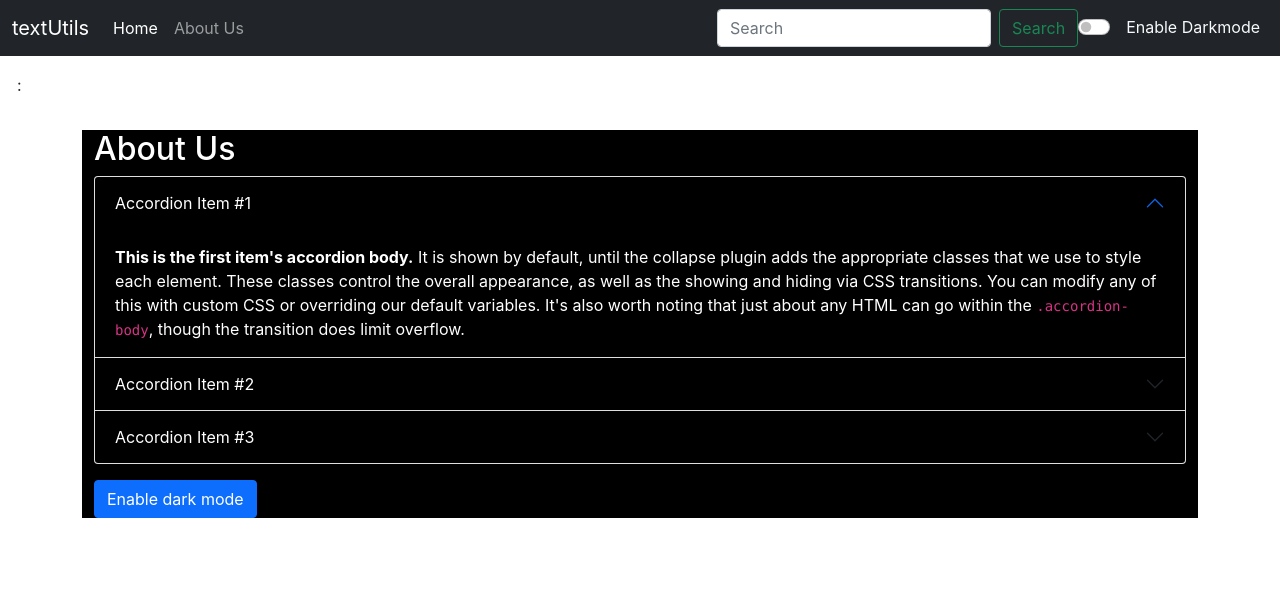
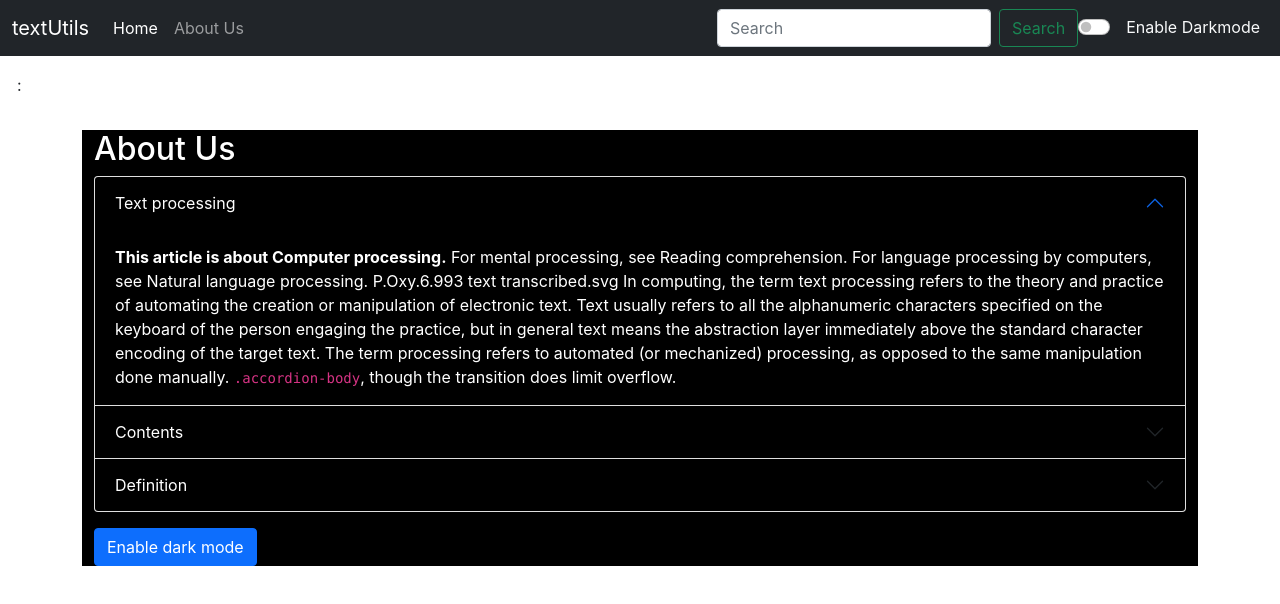
Before and after one commit to vinay007kumar/Library_Management_Project, a React (Vite) app in the folder reactjs/day1/day1/: page /about in a window 1280 px wide. Shown: the top 604 px of the page. Built offline with nearby package versions, Linux system fonts and the light colour scheme.

Commit message:
TextUtils App

```diff
--- a/reactjs/day1/day1/src/About.jsx
+++ b/reactjs/day1/day1/src/About.jsx
@@ -2,24 +2,24 @@ import React, { useState } from 'react'
 import { unstable_renderSubtreeIntoContainer } from 'react-dom/cjs/react-dom.development'
 
 export default function About() {
-    const[mystyle , setMystyle] = useState({
+    const [mystyle, setMystyle] = useState({
         color: 'white',
         backgroundColor: 'black'
 
     })
     const [Btntext, setbtntext] = useState('Enable dark mode')
-   const togglestyle=()=>{
-     if(mystyle.color ==='white') {
+    const togglestyle = () => {
+        if (mystyle.color === 'white') {
             setMystyle({
-              color:'black',
-             backgroundColor:'white'
+                color: 'black',
+                backgroundColor: 'white'
 
             })
             setbtntext("Enable light mode");
-    } else{
+        } else {
             setMystyle({
-               color:'white',
-               backgroundColor:'black'
+                color: 'white',
+                backgroundColor: 'black'
             })
             setbtntext("Enable light mode");
         }
@@ -33,36 +33,51 @@ export default function About() {
                 <div className="accordion-item">
                     <h2 className="accordion-header" id="headingOne">
                         <button className="accordion-button" style={mystyle} type="button" data-bs-toggle="collapse" data-bs-target="#collapseOne" aria-expanded="true" aria-controls="collapseOne" >
-                            Accordion Item #1
+                            Text processing
                         </button>
                     </h2>
                     <div id="collapseOne" className="accordion-collapse collapse show" aria-labelledby="headingOne" data-bs-parent="#accordionExample">
                         <div className="accordion-body" style={mystyle}>
-                            <strong>This is the first item's accordion body.</strong> It is shown by default, until the collapse plugin adds the appropriate classes that we use to style each element. These classes control the overall appearance, as well as the showing and hiding via CSS transitions. You can modify any of this with custom CSS or overriding our default variables. It's also worth noting that just about any HTML can go within the <code>.accordion-body</code>, though the transition does limit overflow.
+                            <strong> This article is about Computer processing.</strong> For mental processing, see Reading comprehension. For language processing by computers, see Natural language processing.
+                            P.Oxy.6.993 text transcribed.svg
+                            In computing, the term text processing refers to the theory and practice of automating the creation or manipulation of electronic text. Text usually refers to all the alphanumeric characters specified on the keyboard of the person engaging the practice, but in general text means the abstraction layer immediately above the standard character encoding of the target text. The term processing refers to automated (or mechanized) processing, as opposed to the same manipulation done manually. <code>.accordion-body</code>, though the transition does limit overflow.
                         </div>
                     </div>
                 </div>
                 <div className="accordion-item">
                     <h2 className="accordion-header" id="headingTwo">
                         <button className="accordion-button collapsed" style={mystyle} type="button" data-bs-toggle="collapse" data-bs-target="#collapseTwo" aria-expanded="false" aria-controls="collapseTwo">
-                            Accordion Item #2
+                        Contents
                         </button>
                     </h2>
                     <div id="collapseTwo" className="accordion-collapse collapse" aria-labelledby="headingTwo" data-bs-parent="#accordionExample">
                         <div className="accordion-body" style={mystyle}>
-                            <strong>This is the second item's accordion body.</strong> It is hidden by default, until the collapse plugin adds the appropriate classes that we use to style each element. These classes control the overall appearance, as well as the showing and hiding via CSS transitions. You can modify any of this with custom CSS or overriding our default variables. It's also worth noting that just about any HTML can go within the <code>.accordion-body</code>, though the transition does limit overflow.
+                            <strong>Text processing involves computer commands which invoke content.</strong> Text processing involves computer commands which invoke content, content changes, and cursor movement, for example to
+
+                            search and replace
+                            format
+                            generate a processed report of the content of, or
+                            filter a file or report of a text file.
+                            The text processing of a regular expression is a virtual editing machine, having a primitive programming language that has named registers (identifiers), and named positions in the sequence of characters comprising the text. Using these, the "text processor" can, for example, mark a region of text, and then move it. The text processing of a utility is a filter program, or filter. These two mechanisms comprise text processing.<code>.accordion-body</code>, though the transition does limit overflow.
                         </div>
                     </div>
                 </div>
                 <div className="accordion-item">
                     <h2 className="accordion-header" id="headingThree">
                         <button className="accordion-button collapsed" style={mystyle} type="button" data-bs-toggle="collapse" data-bs-target="#collapseThree" aria-expanded="false" aria-controls="collapseThree">
-                            Accordion Item #3
+                        Definition
                         </button>
                     </h2>
                     <div id="collapseThree" className="accordion-collapse collapse" aria-labelledby="headingThree" data-bs-parent="#accordionExample">
                         <div className="accordion-body" style={mystyle}>
-                            <strong>This is the third item's accordion body.</strong> It is hidden by default, until the collapse plugin adds the appropriate classes that we use to style each element. These classes control the overall appearance, as well as the showing and hiding via CSS transitions. You can modify any of this with custom CSS or overriding our default variables. It's also worth noting that just about any HTML can go within the <code>.accordion-body</code>, though the transition does limit overflow.
+                            <strong>This is the third item's accordion body.</strong> Since the standardized markup such as ANSI escape codes are generally invisible to the editor, they comprise a set of transitory properties that become at times indistinguishable from word processing. But the definite distinctions from word processing are that text processing proper:
+
+represents "text processing utilities", not just "text editing" applications.
+is much more "the keyboard way", as opposed to "the mouse way" (e.g. drag and drop, cut and paste) of initiating an edit.
+is sequential access rather than random access in approach.
+operates directly at the presentation layer rather than indirectly at the application layer.
+works raw data that is standardized and works more openly rather than tending towards any proprietary methods.
+In this way markup such as font and color are not really a distinguishing factor, because the character sequences that affect font and color are simply standard characters inserted automatically by a background text processing mode, made to work transparently by compliant text editors, yet becoming otherwise visible as text processing commands when that mode is not in effect. So text processing is defined most basically (but not entirely) around the visual characters (or graphemes) rather than the standard, yet invisible characters. <code>.accordion-body</code>, though the transition does limit overflow.
                         </div>
                     </div>
                 </div>
```
Lines whose indentation alone changed are shown as unchanged.
